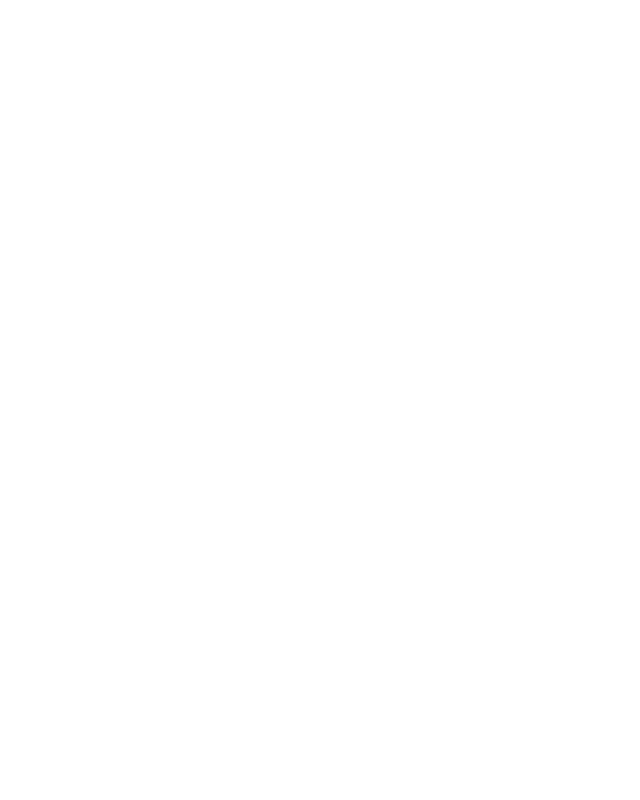
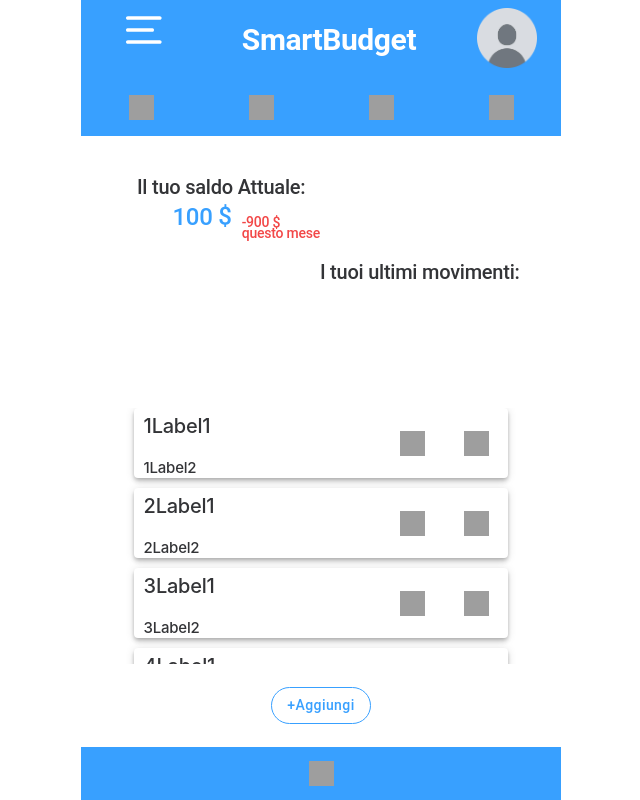
Before and after one commit to AlexSantini10/smart-budget, a React (Create React App) app in the folder client/: page /home in a window 1280 px wide. Before the commit this address had no page. Shown: the whole page, without its empty margins (319-959 px from the left). Built offline with nearby package versions, Linux system fonts and the light colour scheme; grey boxes are pictures that could not be loaded; the HTML template or start-up script is replaced by a standard one.

Commit message:
HomePage 1
Inizio Homepage, il div contenente "i tuoi ultimi movimenti" è da allineare a sinistra. aggiunto componente per Saldo della home (SaldoHome). Aggiunto il routing per HomePage a /home

```diff
--- a/client/src/App.js
+++ b/client/src/App.js
@@ -1,6 +1,6 @@
 import React from 'react';
 import {BrowserRouter, Routes, Route} from 'react-router-dom';
-import { LandingPage, Login, ProveJem } from './pages';
+import { LandingPage, Login, ProveJem, HomePage } from './pages';
 
 const App = () => {
   return (
@@ -10,6 +10,7 @@
         <Route path="/login" element={<Login />} />
         <Route path="/provejem" element={<ProveJem />} />
         <Route path="/" element={<LandingPage />} /> {/* Redirect a registrazione di default */}
+        <Route path="/home" element={<HomePage />} />
       </Routes>
     </BrowserRouter>
   );
--- a/client/src/components/Header.js
+++ b/client/src/components/Header.js
@@ -1,13 +1,7 @@
 import * as React from 'react';
 import AppBar from '@mui/material/AppBar';
-import Box from '@mui/material/Box';
 import Toolbar from '@mui/material/Toolbar';
 import Typography from '@mui/material/Typography';
-import Button from '@mui/material/Button';
-import IconButton from '@mui/material/IconButton';
-import { Menu } from '@mui/material';
-import Logo from './Logo';
-import OptionsIcon from './OptionsIcon';
 import ProfileImage from './ProfileImage';
 import TemporaryDrawer from './TemporaryDrawer';
 
--- /dev/null
+++ b/client/src/components/SaldoHome.js
@@ -0,0 +1,38 @@
+import * as React from 'react';
+
+export default function SaldoHome({saldoAttuale, saldoPassato, valutaRiferimento}) {
+  return (
+        <div style={{position:'relative', display: 'flex', flexDirection:'row'}}>
+                    <p style={{
+                        color: '#38A0FF',
+
+                        textAlign: 'center',
+                        fontFamily: 'Roboto',
+                        fontSize: '24px',
+                        fontStyle: 'normal',
+                        fontWeight: 500,
+                        lineHeight: 'normal',
+                        letterSpacing: '-0.24px',
+                    }}>
+                        {saldoAttuale} {valutaRiferimento}
+                    </p>
+                    <p style={{
+                        color: saldoAttuale - saldoPassato >= 0 ? '#17B142' : 'rgba(241, 51, 51, 0.90)',
+                        fontFamily: 'Roboto',
+                        fontSize: '14px',
+                        fontStyle: 'normal',
+                        fontWeight: 500,
+                        lineHeight: 'normal',
+                        letterSpacing: '-0.24px',
+                        marginLeft: '10px',
+                        marginTop: '35px',
+                        textAlign: 'left',
+                    }}>
+                        {saldoAttuale - saldoPassato} {valutaRiferimento}
+                        <p style={{marginTop:'-5px'}}>
+                            questo mese
+                        </p>
+                    </p>
+        </div>
+  );
+}
--- a/client/src/components/index.js
+++ b/client/src/components/index.js
@@ -30,6 +30,7 @@
 import PaperList from "./PaperList";
 import ButtonArea from "./ButtonArea";
 import TemporaryDrawer from "./TemporaryDrawer";
+import SaldoHome from "./SaldoHome";
 
 export {
     TextInput,
@@ -52,5 +53,6 @@
     MyPaper,
     PaperList,
     ButtonArea,
-    TemporaryDrawer
+    TemporaryDrawer,
+    SaldoHome
 };
--- /dev/null
+++ b/client/src/pages/HomePage.js
@@ -0,0 +1,50 @@
+import React from 'react'
+
+import {TopArea, PaperList, TornaAllaHome, ButtonArea, SaldoHome} from '../components'
+const HomePage = () => {
+return (
+    <div style={{ width: "60vh", height: "100vh", margin:'auto', display: 'flex', flexDirection: 'column',}}>
+        <TopArea/>
+        <div style={{height: "80%", position: 'relative', top:0, alignContent: 'center', display: 'flex', justifyContent: 'center', alignItems: 'center'}}>
+            <div style={{textAlign: 'center', marginTop:'-120px'}}>
+                <p style={{
+                    alignContent: 'center',
+                    color: 'var(--Notion-title, #333437)',
+                    textAlign: 'center',
+                    fontFamily: 'Roboto',
+                    fontSize: '20px',
+                    fontStyle: 'normal',
+                    fontWeight: 500,
+                    lineHeight: 'normal',
+                    letterSpacing: '-0.24px'
+                    }}>Il tuo saldo Attuale:</p>
+
+                <div style={{marginLeft: '50px', marginTop:'-40px'}}>
+                    <SaldoHome saldoAttuale={100} saldoPassato={1000} valutaRiferimento={'$'}/>
+                </div>
+            </div>
+            <div>
+            <p style={{
+                    color: 'var(--Notion-title, #333437)',
+                    textAlign: 'left',
+                    fontFamily: 'Roboto',
+                    fontSize: '20px',
+                    fontStyle: 'normal',
+                    fontWeight: 500,
+                    lineHeight: 'normal',
+                    letterSpacing: '-0.24px',
+                    }}>I tuoi ultimi movimenti:</p>
+            </div>
+        </div>
+
+        <PaperList sx={{}}/>
+
+        <div style={{height: "40%", position: 'relative', bottom:0, display: 'flex', flexDirection: 'column'}}>
+            <ButtonArea/>
+            <TornaAllaHome/>
+        </div>
+    </div>
+)
+}
+
+export default HomePage
--- a/client/src/pages/ProveJem.js
+++ b/client/src/pages/ProveJem.js
@@ -1,12 +1,12 @@
 import React from 'react'
 
 import {DropDown, Logo, LogoAndTitle, PrimaryButton, TextInput, OutlinedButton, Header, PulsanteConfermaAzzurro, PulsanteConfermaRosso, PulsanteAnnulla, PulsanteImmagine,
-        NavBar, MyIcon, TopArea, PaperList, TornaAllaHome, ButtonArea} from '../components'
+        NavBar, MyIcon, TopArea, PaperList, TornaAllaHome, ButtonArea, SaldoHome} from '../components'
 const ProveJem = () => {
   return (
     <div style={{ width: "60vh", height: "100vh", margin:'auto', display: 'flex', flexDirection: 'column'}}>
       <TopArea/>
-      <div style={{height: "15%", position: 'relative', top:0}}></div>
+      <div style={{height: "15%", position: 'relative', top:0}}><SaldoHome saldoAttuale={100} saldoPassato={10} valutaRiferimento={'$'}/></div>
 
       <PaperList sx={{}}/>
 
--- a/client/src/pages/index.js
+++ b/client/src/pages/index.js
@@ -1,6 +1,7 @@
 import LandingPage from "./LandingPage";
 import Login from "./Login";
 import ProveJem from "./ProveJem";
+import HomePage from "./HomePage";
 
 
-export { LandingPage, Login, ProveJem };
+export { LandingPage, Login, ProveJem, HomePage };
```
Also changed, not shown: client/src/components/PaperList.js (+0 -7 lines).
